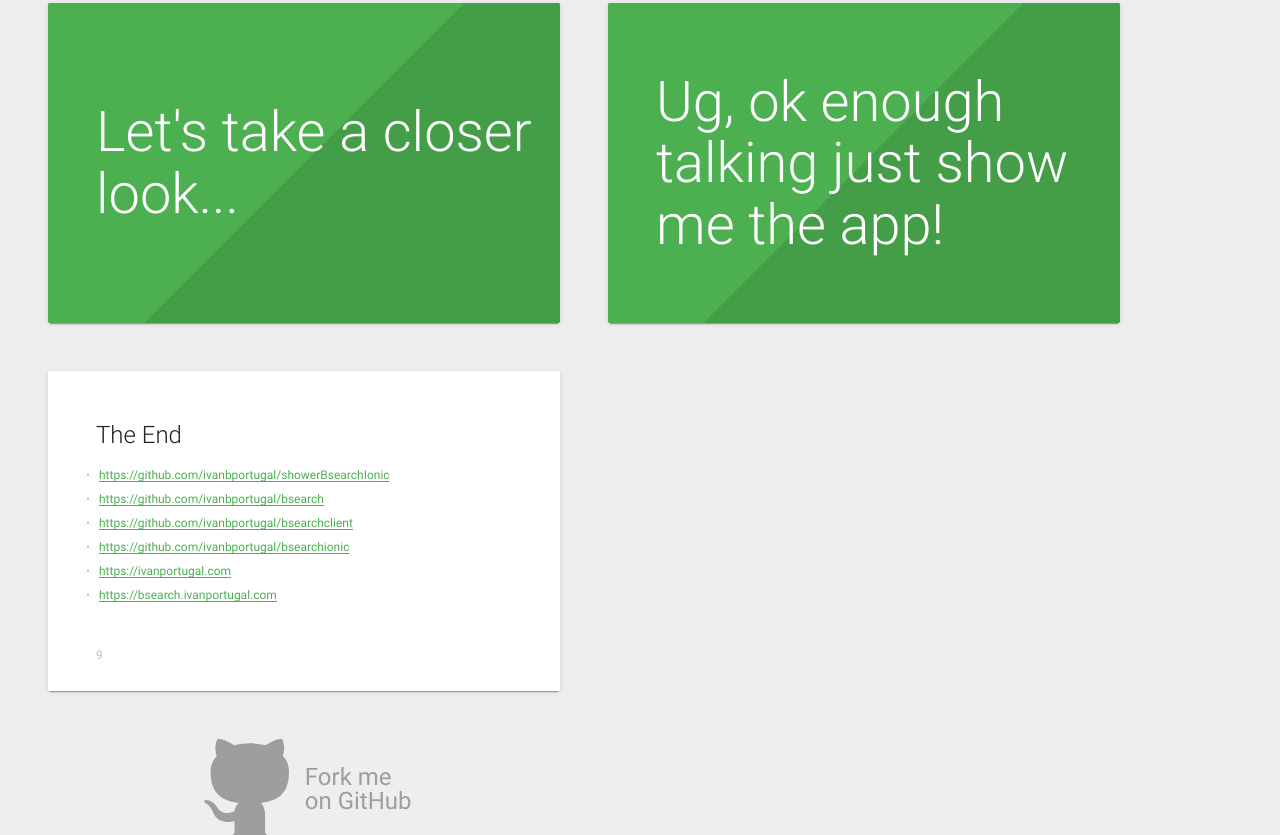
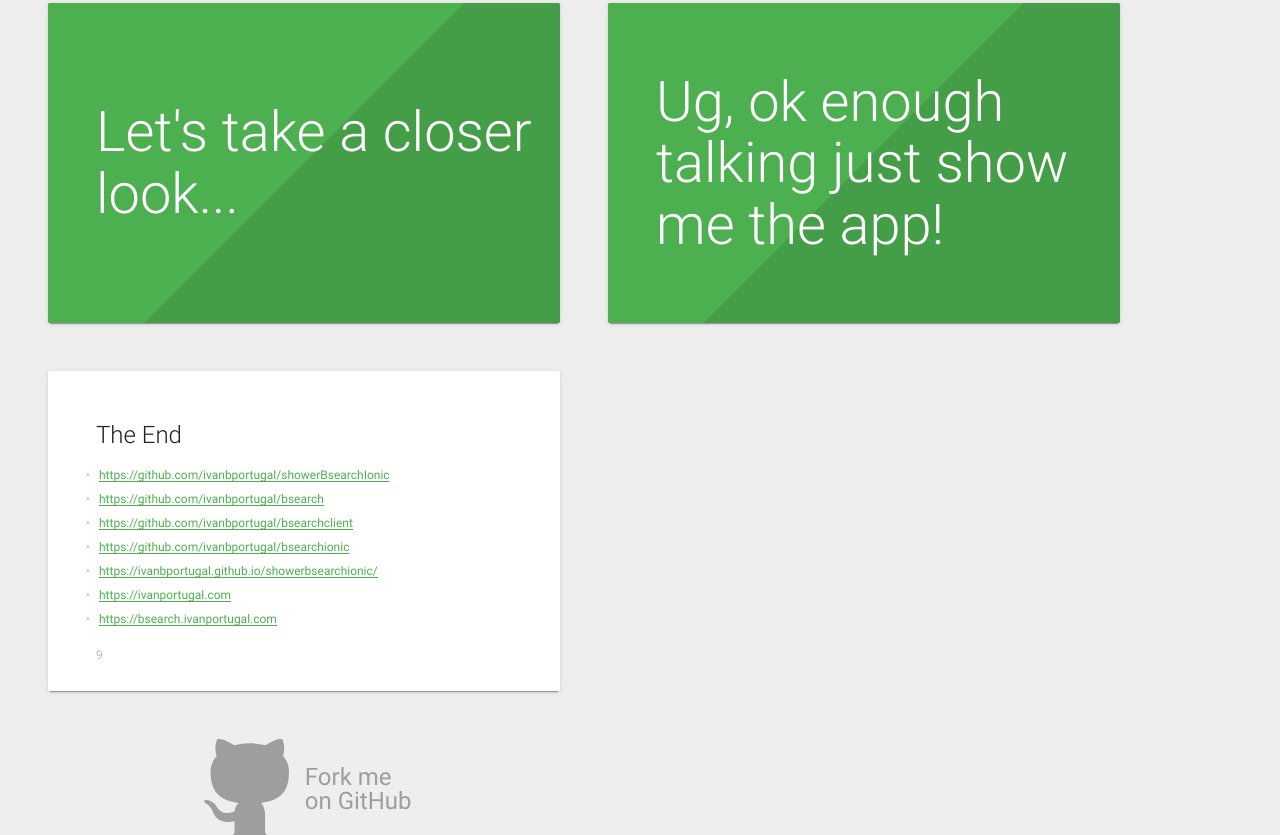
Before and after one commit to ivanbportugal/showerbsearchionic, a plain HTML site: page index.html in a window 1280 px wide. Shown: the part 1341-2176 px from the top of the page. Drawn offline with Linux system fonts and the light colour scheme.

Commit message:
Update 2016-11-16T06:27:18.663Z

```diff
--- a/index.html
+++ b/index.html
@@ -181,6 +181,9 @@
 				<a href="https://github.com/ivanbportugal/bsearchionic">https://github.com/ivanbportugal/bsearchionic</a>
 			</li>
 			<li>
+				<a href="https://ivanbportugal.github.io/showerbsearchionic/">https://ivanbportugal.github.io/showerbsearchionic/</a>
+			</li>
+			<li>
 				<a href="https://ivanportugal.com">https://ivanportugal.com</a>
 			</li>
 			<li>
```
